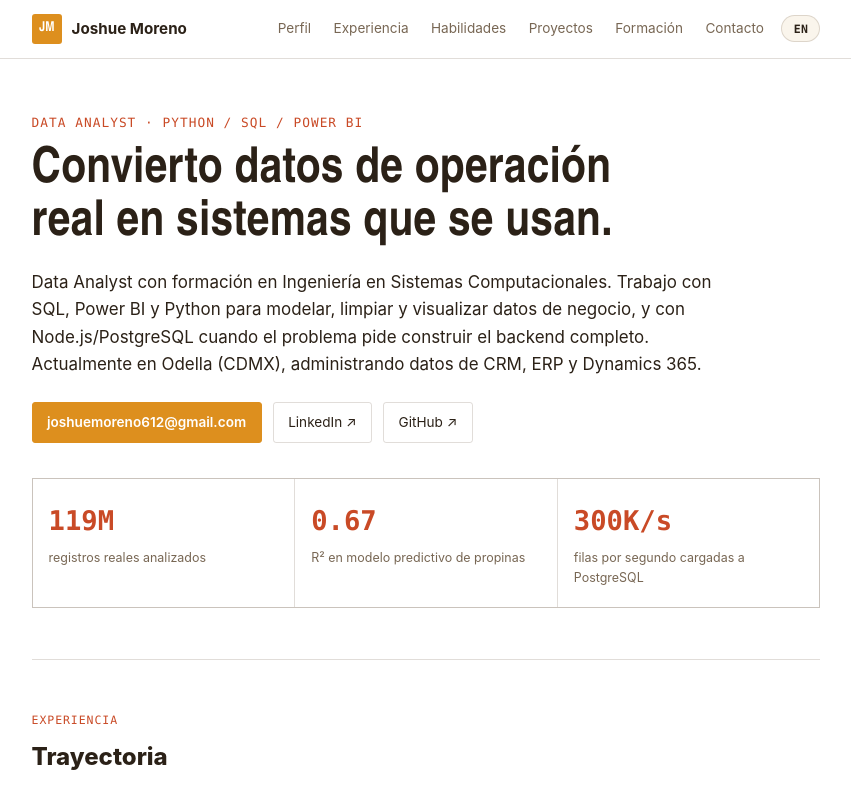
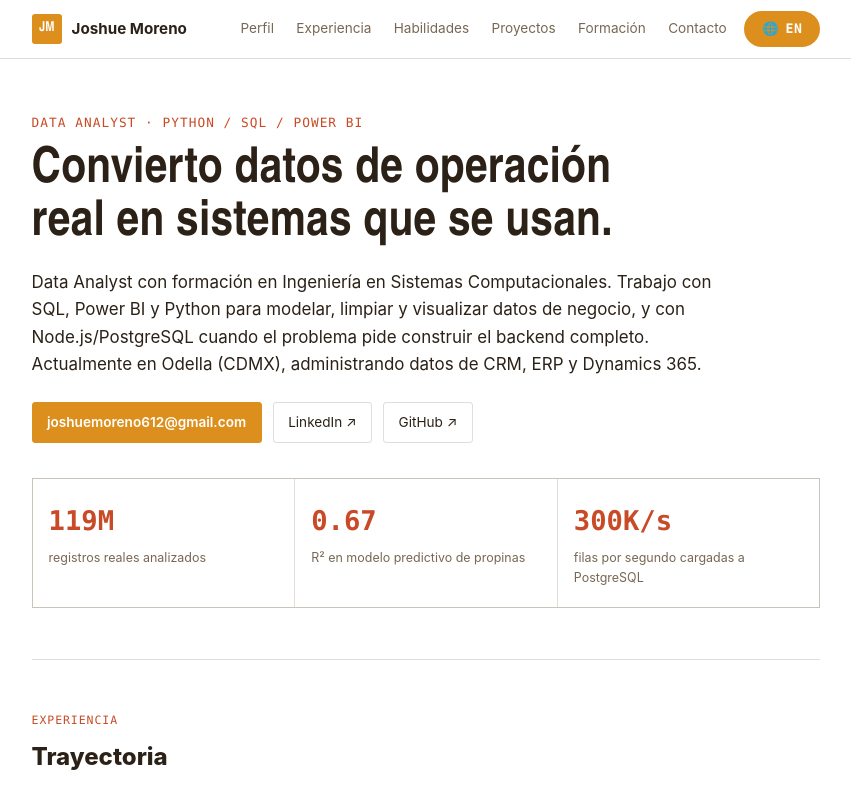
Before and after one commit to Josss180M/Josss180M.github.io, a plain HTML site: page index.html in a window 1280 px wide. Shown: the top 792 px of the page, without its empty margins (214-1065 px from the left). Drawn offline with Linux system fonts and the light colour scheme.

Commit message:
Make the language toggle more prominent
Solid accent-colored pill with a globe icon instead of a subtle
outlined text button, so it reads as an obvious control rather than
blending into the nav.

```diff
--- a/index.html
+++ b/index.html
@@ -86,12 +86,14 @@
   nav.toplinks a:hover{color:var(--meter);}
   @media (max-width:680px){ nav.toplinks{display:none;} }
   .lang-btn{
-    font-family:var(--font-mono); font-size:.72rem; font-weight:700;
-    padding:.35rem .7rem; border:1px solid rgba(var(--line),var(--line-alpha));
-    border-radius:999px; background:var(--paper-raised); color:var(--ink);
-    cursor:pointer; letter-spacing:.03em;
+    font-family:var(--font-mono); font-size:.82rem; font-weight:800;
+    padding:.55rem 1rem; border:2px solid var(--yellow);
+    border-radius:999px; background:var(--yellow); color:#fff;
+    cursor:pointer; letter-spacing:.04em;
+    display:inline-flex; align-items:center; gap:.4rem;
   }
-  .lang-btn:hover{border-color:var(--meter); color:var(--meter);}
+  .lang-btn:hover{background:var(--meter); border-color:var(--meter);}
+  .lang-btn:focus-visible{outline:2px solid var(--meter); outline-offset:2px;}
 
   section{padding:3.2rem 0; scroll-margin-top:4rem;}
   section + section{border-top:1px solid rgba(var(--line),var(--line-alpha));}
@@ -284,7 +286,7 @@
         <a href="#education" data-es="Formación" data-en="Education">Formación</a>
         <a href="#contact" data-es="Contacto" data-en="Contact">Contacto</a>
       </nav>
-      <button id="langBtn" class="lang-btn" type="button" aria-label="Switch language / Cambiar idioma">EN</button>
+      <button id="langBtn" class="lang-btn" type="button" aria-label="Switch language / Cambiar idioma">🌐 <span id="langBtnText">EN</span></button>
     </div>
   </div>
 </div>
@@ -710,8 +712,8 @@
         if (d) meta.setAttribute('content', d);
       }
 
-      var btn = document.getElementById('langBtn');
-      if (btn) btn.textContent = (lang === 'es') ? 'EN' : 'ES';
+      var btnText = document.getElementById('langBtnText');
+      if (btnText) btnText.textContent = (lang === 'es') ? 'EN' : 'ES';
 
       try { localStorage.setItem(KEY, lang); } catch (e) {}
     }
@@ -723,8 +725,8 @@
     if (current === 'en') {
       applyLang('en');
     } else {
-      var btn = document.getElementById('langBtn');
-      if (btn) btn.textContent = 'EN';
+      var btnText = document.getElementById('langBtnText');
+      if (btnText) btnText.textContent = 'EN';
     }
 
     document.getElementById('langBtn').addEventListener('click', function(){
```
